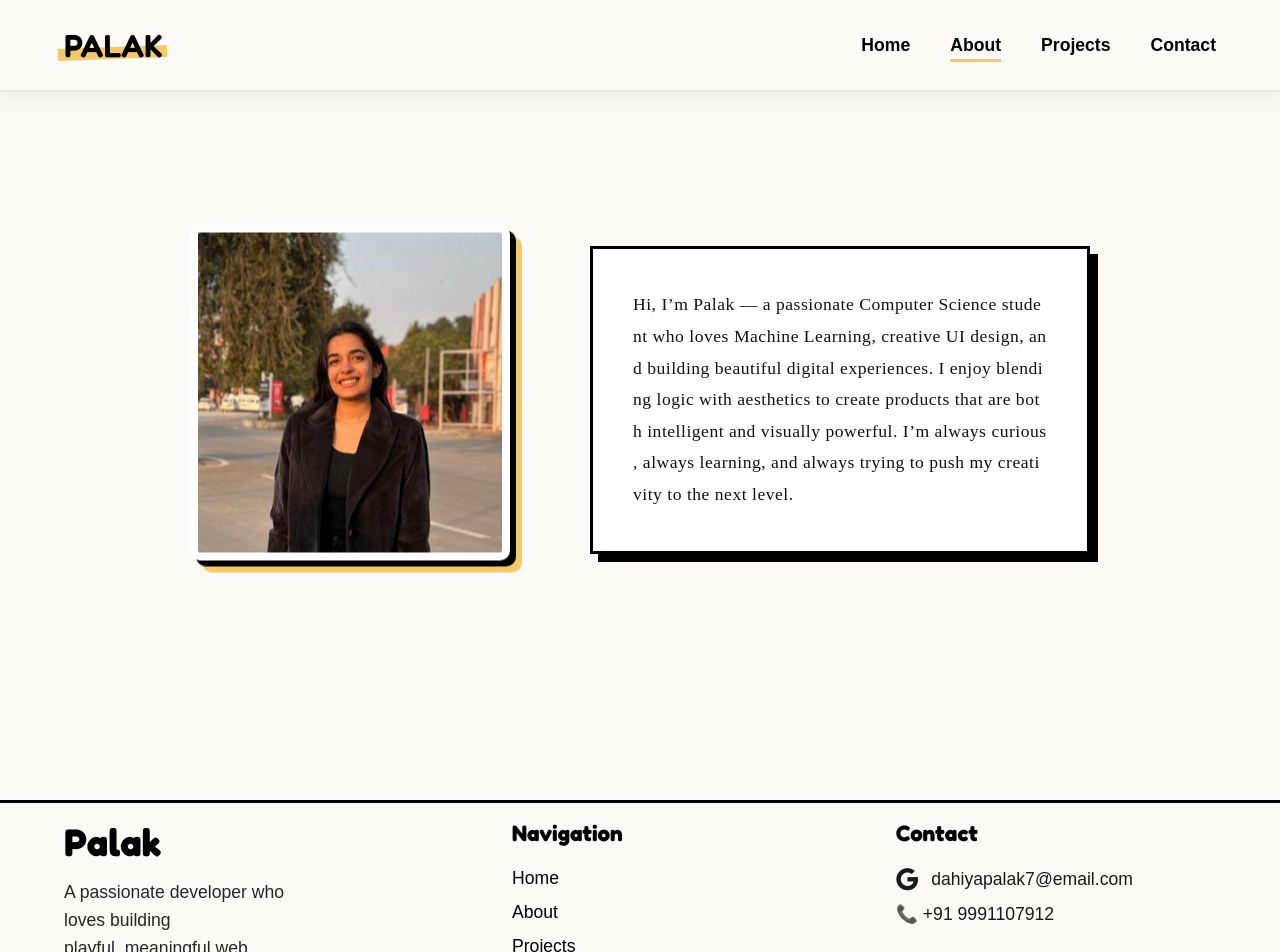
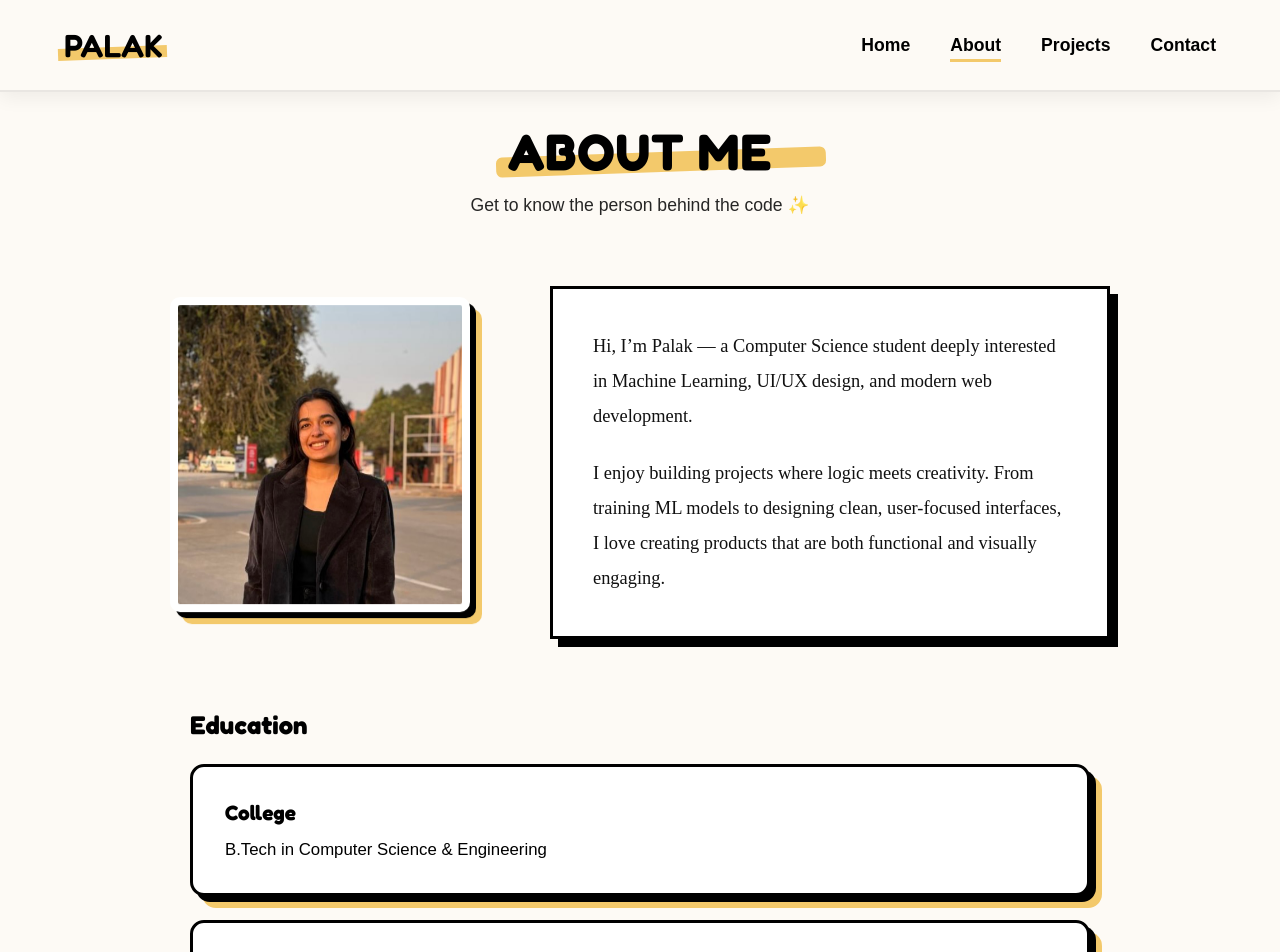
Before and after one commit to PALAK7890/portfolio, a React (Vite) app in the folder portfolio/: page /about in a window 1280 px wide. Shown: the top 952 px of the page. Built offline with nearby package versions, Linux system fonts and the light colour scheme.

Commit message:
almost doen with this

```diff
--- a/portfolio/src/App.jsx
+++ b/portfolio/src/App.jsx
@@ -10,6 +10,14 @@ import Footer from "./components/footer"
 export default function App(){
   return(
     <Router>
+
+      {/* ✈️ COMIC PAPER PLANE BACKGROUND */}
+      <div className="paper-plane-bg">
+        {Array.from({ length: 12 }).map((_, i) => (
+          <span key={i} className="paper-plane">heyyy</span>
+        ))}
+      </div>
+
       <NavBar />
 
       <Routes>
@@ -18,7 +26,9 @@ export default function App(){
         <Route path="/projects" element={<Projects />} />
         <Route path="/contact" element={<Contact />} />
       </Routes>
+
       <Footer/>
+
     </Router>
   )
 }
--- a/portfolio/src/components/About.jsx
+++ b/portfolio/src/components/About.jsx
@@ -3,20 +3,74 @@ import "../style/about.css"
 
 export default function About(){
   return (
-    <div className="about-page">
+    <section className="about-page">
+      <div className="about-heading">
+  <h1>ABOUT ME</h1>
+  <p>Get to know the person behind the code ✨</p>
+</div>
+
+      {/* TOP ROW */}
+      <div className="about-top">
         <div className="about-left">
           <img src={face} alt="Palak" />
         </div>
 
         <div className="about-right">
   <p className="about-text">
-  {"Hi, I’m Palak — a passionate Computer Science student who loves Machine Learning, creative UI design, and building beautiful digital experiences. I enjoy blending logic with aesthetics to create products that are both intelligent and visually powerful. I’m always curious, always learning, and always trying to push my creativity to the next level."
-    .split("")
-    .map((char, i) => (
-      <span key={i}>{char === " " ? "\u00A0" : char}</span>
-    ))}
+    Hi, I’m Palak — a Computer Science student deeply interested in Machine Learning, UI/UX design, and modern web development.
+  </p>
+
+  <p className="about-text">
+    I enjoy building projects where logic meets creativity. From training ML models to designing clean, user-focused interfaces, I love creating products that are both functional and visually engaging.
   </p>
 </div>
+
       </div>
+
+      {/* EDUCATION */}
+      <section className="about-section">
+        <h3>Education</h3>
+
+        <div className="about-box">
+          <h4>College</h4>
+          <p>B.Tech in Computer Science & Engineering</p>
+        </div>
+
+        <div className="about-box">
+          <h4>Schooling</h4>
+          <p>Science stream with Mathematics background</p>
+        </div>
+      </section>
+
+      {/* APPROACH */}
+      <section className="about-section">
+        <h3>My Approach</h3>
+
+        <div className="about-box">
+          <ul className="about-list">
+            <li>Understand the problem before writing code</li>
+            <li>Design clean, scalable, and user-friendly solutions</li>
+            <li>Balance logic with strong UI/UX principles</li>
+            <li>Iterate, test, and continuously improve</li>
+          </ul>
+        </div>
+      </section>
+
+      {/* WORKING PROJECTS */}
+   {/* WORKING PROJECTS */}
+<section className="about-section">
+  <h3>Working Projects</h3>
+
+  <div className="about-box">
+    <ul className="about-list">
+      <li>Weather Prediction Machine Learning Model</li>
+      <li>UI/UX Portfolio Website</li>
+      <li>React-based Web Applications</li>
+      <li>Data Analysis & Visualization Projects</li>
+    </ul>
+  </div>
+</section>
+
+    </section>
   )
 }
--- a/portfolio/src/components/Home.jsx
+++ b/portfolio/src/components/Home.jsx
@@ -4,7 +4,7 @@ import { useEffect, useRef, useState } from "react"
 
 
 const letters = [
-  { char: "P", x: -240, y: 20,  r: -20, s: 2.8 },
+  { char: "P", x: -265, y: 20,  r: -20, s: 2.8 },
   { char: "o", x: -165, y: 40, r: -6,  s: 2.2 },
   { char: "R", x: -110,  y: -40, r: 18,   s: 1.8 },
   { char: "t", x: 0,    y: -80, r: -6,   s: 2.7 },
@@ -52,6 +52,8 @@ useEffect(() => {
     <section className="home">
 
     <div className="comic-title">
+
+  {/* LETTERS */}
   {letters.map((l, i) => (
     <div
       key={i}
@@ -65,15 +67,30 @@ useEffect(() => {
       }}
     >
       <span className="comic-letter">{l.char}</span>
-
-    {/* 👇 NAME ONLY UNDER P */}
-    {i === 0 && <span className="name-tag">PALAK</span>}
     </div>
   ))}
 
+  {/* 👇 PALAK — MANUAL, SEPARATE */}
+  <div className="palak-manual">
+    PALAK
+  </div>
+   <div className="year-manual">
+   '26
   </div>
 
+</div>
+
+
       <img src={face} alt="Palak" className="home-image" />
+      <div className="home-buttons">
+    <a href="/resume.pdf" download className="comic-btn resume-btn">
+      Resume ⬇️
+    </a>
+
+    <a href="/about" className="comic-btn know-btn">
+      Know Me More 👉
+    </a>
+  </div>
     </section>
      <section     ref={skillsRef}
   className={`skills-section ${showSkills ? "show" : ""}`}>
--- a/portfolio/src/index.css
+++ b/portfolio/src/index.css
@@ -8,3 +8,55 @@ html, body, #root{
   width:100%;
   height:100%;
 }
+/* ===== PAPER PLANE BACKGROUND ===== */
+.paper-plane-bg{
+  position:fixed;
+  inset:0;
+  overflow:hidden;
+  pointer-events:none;
+  z-index:999;
+
+}
+
+/* SINGLE PLANE */
+.paper-plane{
+  position:absolute;
+  font-size:22px;
+  opacity:0.12;
+
+  animation:
+    flyAcross linear infinite,
+    floatUpDown ease-in-out infinite;
+}
+
+/* RANDOM POSITIONS & SPEEDS */
+.paper-plane:nth-child(1){ top:5%; left:-15%; animation-duration:20s, 4s; }
+.paper-plane:nth-child(2){ top:20%; left:-25%; animation-duration:26s, 5s; }
+.paper-plane:nth-child(3){ top:35%; left:-10%; animation-duration:22s, 3s; }
+.paper-plane:nth-child(4){ top:50%; left:-30%; animation-duration:28s, 6s; }
+.paper-plane:nth-child(5){ top:65%; left:-20%; animation-duration:24s, 4s; }
+.paper-plane:nth-child(6){ top:80%; left:-35%; animation-duration:30s, 5s; }
+
+.paper-plane:nth-child(7){ top:10%; left:-20%; animation-duration:25s, 3.5s; }
+.paper-plane:nth-child(8){ top:30%; left:-30%; animation-duration:27s, 4.5s; }
+.paper-plane:nth-child(9){ top:55%; left:-15%; animation-duration:23s, 3s; }
+.paper-plane:nth-child(10){ top:70%; left:-25%; animation-duration:29s, 6s; }
+.paper-plane:nth-child(11){ top:90%; left:-10%; animation-duration:31s, 4s; }
+.paper-plane:nth-child(12){ top:45%; left:-35%; animation-duration:26s, 5s; }
+
+/* MOVE LEFT → RIGHT */
+@keyframes flyAcross{
+  from{
+    transform:translateX(0) rotate(10deg);
+  }
+  to{
+    transform:translateX(130vw) rotate(25deg);
+  }
+}
+
+/* FLOAT EFFECT */
+@keyframes floatUpDown{
+  0%{ transform:translateY(0); }
+  50%{ transform:translateY(-12px); }
+  100%{ transform:translateY(0); }
+}
--- a/portfolio/src/style/about.css
+++ b/portfolio/src/style/about.css
@@ -1,76 +1,204 @@
+/* ===== PAGE ===== */
 .about-page{
-  min-height:100vh;
+  padding:120px 10vw 220px;   /* extra bottom space for footer */
+  background:#fdfaf5;
+
+  display:flex;
+  flex-direction:column;
+  align-items:center;
+  gap:70px;
+
+  position:relative;
+}
+/* ===== ABOUT ME HEADING ===== */
+.about-heading{
+  text-align:center;
+   position:relative;   /* 🔥 ADD THIS */
+  z-index:2;
+}
+
+.about-heading h1{
+  font-family:'Fredoka', sans-serif;
+  font-size:3.2rem;
+  letter-spacing:1px;
+  position:relative;
+  display:inline-block;
+    z-index:1;
+}
+
+/* yellow comic highlight */
+.about-heading h1::after{
+  content:"";
+  position:absolute;
+  left:-12px;
+  bottom:10px;
+  width:125%;
+  height:20px;
+  background:#f3c96b;
+  z-index:-1;
+  border-radius:6px;
+  transform:rotate(-2deg);
+}
+
+.about-heading p{
+  margin-top:0.8rem;
+  font-family:'Poppins', sans-serif;
+  font-size:1.1rem;
+  opacity:0.85;
+}
+
+
+
+/* ===== TOP ROW ===== */
+.about-top{
   display:flex;
   align-items:center;
   justify-content:center;
   gap:80px;
-  padding:120px 10vw;
-  background:#fdfaf5;
+  width:100%;
 }
 
-/* LEFT IMAGE */
-.about-left{
-  position:relative;
-}
-
+/* IMAGE */
 .about-left img{
-  width:320px;
+  width:300px;
   border-radius:10px;
   background:#fff;
   padding:8px;
 
   box-shadow:
-    6px 6px 0px #000,
-    12px 12px 0px #f3c96b;
+    6px 6px 0 #000,
+    12px 12px 0 #f3c96b;
 
-  transition:0.25s ease;
   animation: comicFloat 4s ease-in-out infinite;
 }
 
-.about-left img:hover{
-  transform: translate(-6px,-6px);
-  box-shadow:
-    10px 10px 0px #000,
-    18px 18px 0px #f3c96b;
-}
+/* ABOUT BOX */
 .about-right{
-  max-width:500px;
-  background:#ffffff;
+  max-width:560px;
+  background:#fff;
   padding:40px;
   border:3px solid #000;
-  box-shadow: 8px 8px 0px #000;
-    animation: comicSlide 0.8s ease forwards;
+  box-shadow:8px 8px 0 #000;
+
+  display:flex;
+  flex-direction:column;
+  gap:1.4rem;
+
+  overflow:hidden;
 }
+
 .about-text{
-  font-size:1.1rem;
-  line-height:1.8;
+ font-size:1.15rem;
+  line-height:1.9;
+  font-weight:500;
   color:#111;
-  font-weight:500;
-  letter-spacing:0.5px;
 }
+
 .about-text span{
    display:inline-block;
-  transition:0.2s;
+  white-space:normal;
+    margin-right:-0.02em;
 }
 
-.about-text span:hover{
-  color:#f3c96b;
-  transform: translateY(-3px) rotate(-2deg);
+/* ===== SECTIONS ===== */
+.about-section{
+  width:100%;
+  max-width:900px;
+  display:flex;
+  flex-direction:column;
+  gap:24px;
+}
+
+/* 🔥 IMPORTANT: spacing so footer never overlaps */
+.about-section:last-of-type{
+  margin-bottom:80px;
+}
+
+.about-section h3{
+  font-family:'Fredoka', sans-serif;
+  font-size:1.6rem;
+}
+
+/* BOX */
+.about-box{
+  background:#fff;
+  border:3px solid #000;
+  border-radius:14px;
+  padding:28px 32px;
+
+  box-shadow:
+    6px 6px 0 #000,
+    12px 12px 0 #f3c96b;
+
+  font-family:'Poppins', sans-serif;
+  font-size:1.05rem;
+  line-height:1.7;
+}
+
+.about-box h4{
+  font-family:'Fredoka', sans-serif;
+  font-size:1.3rem;
+  margin-bottom:6px;
+}
+
+/* APPROACH LIST */
+.about-list{
+  padding-left:1.2rem;
+}
+
+.about-list li{
+  margin-bottom:0.6rem;
+}
+
+/* PROJECT GRID */
+.about-grid{
+  display:grid;
+  grid-template-columns:repeat(auto-fit, minmax(220px,1fr));
+  gap:32px;
+  width:100%;
 }
 
 
-@keyframes comicSlide{
-  from{
-    opacity:0;
-    transform: translateX(40px);
+/* cards */
+.project-card{
+  background:#fff;
+  border:3px solid #000;
+  border-radius:14px;
+  padding:26px 22px;
+  text-align:center;
+
+  box-shadow:
+    6px 6px 0 #000,
+    12px 12px 0 #f3c96b;
+
+  font-family:'Poppins', sans-serif;
+  font-size:1.05rem;
+
+  position:relative;
+  z-index:1;
 }
-  to{
-    opacity:1;
-    transform: translateX(0);
+
+
+/* ===== ANIMATION ===== */
+@keyframes comicFloat{
+  0%{ transform:translateY(0); }
+  50%{ transform:translateY(-6px); }
+  100%{ transform:translateY(0); }
+}
+
+/* ===== RESPONSIVE ===== */
+@media (max-width:900px){
+  .about-top{
+    flex-direction:column;
+    gap:40px;
+    text-align:center;
+  }
+
+  .about-left img{
+    width:240px;
+  }
+
+  .about-right{
+    padding:32px;
   }
 }
-@keyframes comicFloat{
-  0% { transform: translateY(0); }
-  50% { transform: translateY(-6px); }
-  100% { transform: translateY(0); }
-}
--- a/portfolio/src/style/home.css
+++ b/portfolio/src/style/home.css
@@ -6,6 +6,7 @@
   justify-content:center;
   position:relative;
   background:#fdfaf5;
+
 }
 
 /* TITLE WRAPPER */
@@ -15,6 +16,22 @@
   left:50%;
   transform:translateX(-50%);
   z-index:2;
+}
+.palak-manual{
+  position:absolute;
+    font-family:'Fredoka', sans-serif;
+   font-size: 3.3rem;
+
+     transform: translate(-310px, 200px);
+
+}
+.year-manual{
+  position:absolute;
+    font-family:'Fredoka', sans-serif;
+   font-size: 3.3rem;
+
+     transform: translate(245px, -130px);
+
 }
 /* IMAGE */
 .home-image{
@@ -28,6 +45,40 @@
     drop-shadow(3px 0 0 #000)
     drop-shadow(0 -3px 0 #000)
     drop-shadow(0 3px 0 #000);
+}
+.home-buttons{
+  display:flex;
+  gap:20px;
+}
+
+
+/* BASE COMIC BUTTON */
+.comic-btn{
+  text-decoration:none;
+  font-family:'Poppins', sans-serif;
+  font-weight:600;
+  font-size:1rem;
+
+  padding:12px 22px;
+  border:3px solid #000;
+  border-radius:999px;
+  background:#fff;
+  color:#000;
+
+  box-shadow:
+    4px 4px 0 #000,
+    8px 8px 0 #f3c96b;
+
+  transition:transform 0.2s ease;
+}
+/* RIGHT BUTTON (KNOW MORE) */
+.know-btn{
+  background:#fff;
+}
+
+/* HOVER */
+.comic-btn:hover{
+  transform:translate(-4px, -4px);
 }
 
 /* wrapper instead of single letter */
@@ -66,17 +117,7 @@
   line-height:1;
     position:relative;
 }
-.name-tag{
-  display:block;
-  margin-top:0.4rem;
-  font-size:1rem;
-  font-weight:600;
-  font-family:'Poppins', sans-serif;
-  color:#000;
-  text-align:center;
 
-  transform: rotate(calc(var(--r) * -1));  /* 🔑 */
-}
 
 
 
```
Also changed, not shown: portfolio/src/App.css (line endings or trailing spaces). Lines whose indentation alone changed are shown as unchanged.
